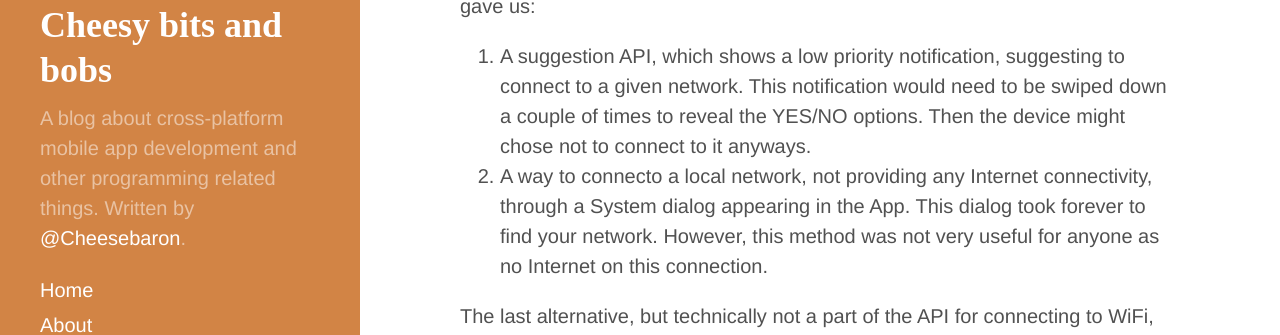
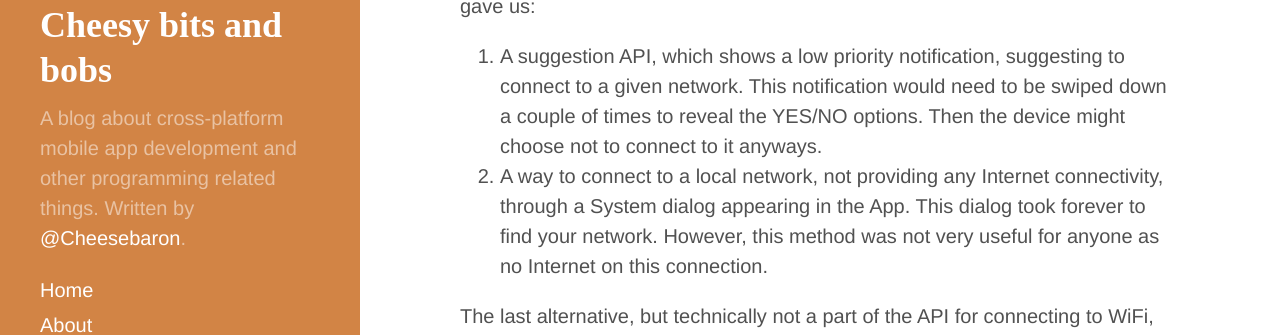
Before and after one commit to Cheesebaron/cheesebaron.github.io, a Jekyll site: the page built from _posts/2020-11-03-android-11-wifi.md, in a window 1280 px wide and 900 px high. Shown: the part 259-594 px from the top of the window. Built offline with Jekyll 4.4.1, drawn with Linux system fonts in a browser that asks for light colours; comment, search, counter and statistics services are not loaded.

Commit message:
Fix typos

```diff
--- a/_posts/2020-11-03-android-11-wifi.md
+++ b/_posts/2020-11-03-android-11-wifi.md
@@ -12,8 +12,8 @@ tags:
 ---
 
 Android 10 messed up royally with removing the API to add networks and connect to it on a users device. The API was removed and as an alternative they gave us:
-1. A suggestion API, which shows a low priority notification, suggesting to connect to a given network. This notification would need to be swiped down a couple of times to reveal the YES/NO options. Then the device might chose not to connect to it anyways.
-2. A way to connecto a local network, not providing any Internet connectivity, through a System dialog appearing in the App. This dialog took forever to find your network. However, this method was not very useful for anyone as no Internet on this connection.
+1. A suggestion API, which shows a low priority notification, suggesting to connect to a given network. This notification would need to be swiped down a couple of times to reveal the YES/NO options. Then the device might choose not to connect to it anyways.
+2. A way to connect to a local network, not providing any Internet connectivity, through a System dialog appearing in the App. This dialog took forever to find your network. However, this method was not very useful for anyone as no Internet on this connection.
 
 The last alternative, but technically not a part of the API for connecting to WiFi, would be to show a settings panel, where the user could _manually_ enter credentials for a WiFi network in the list.
 
```
